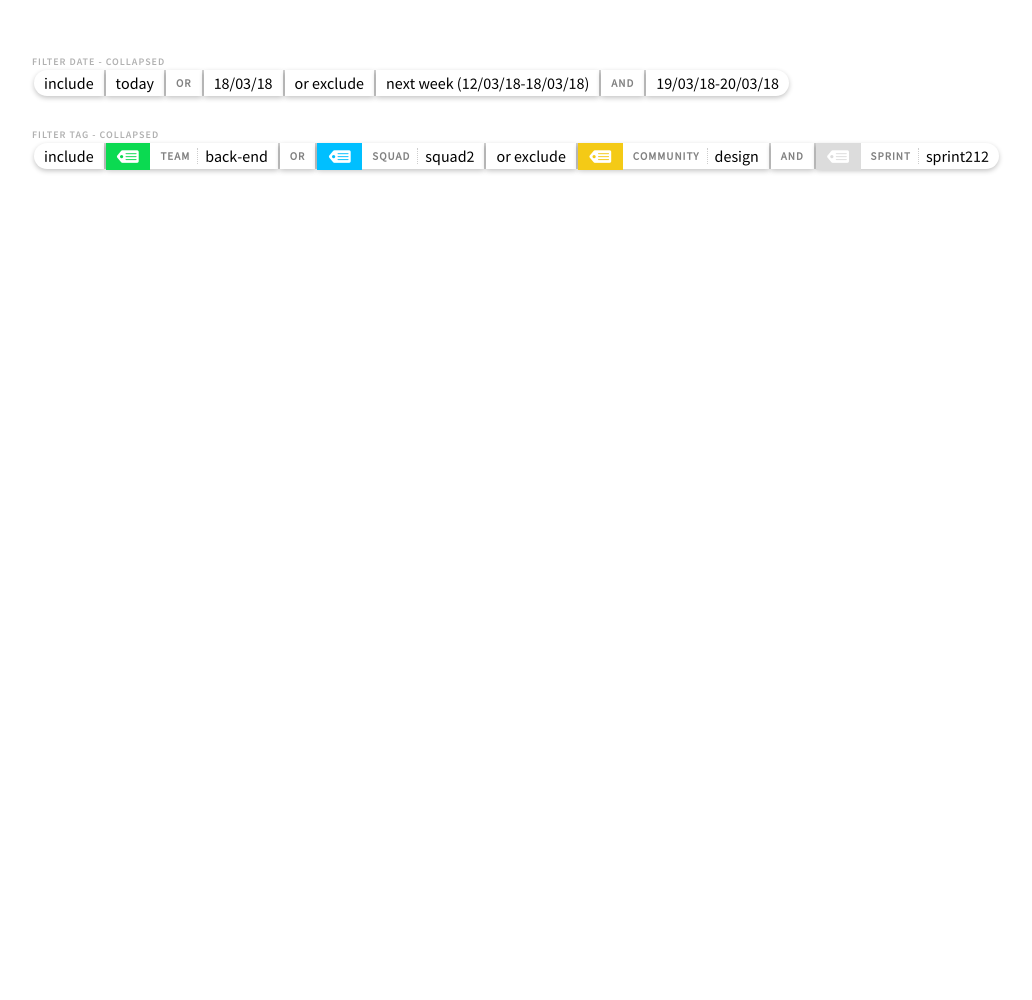
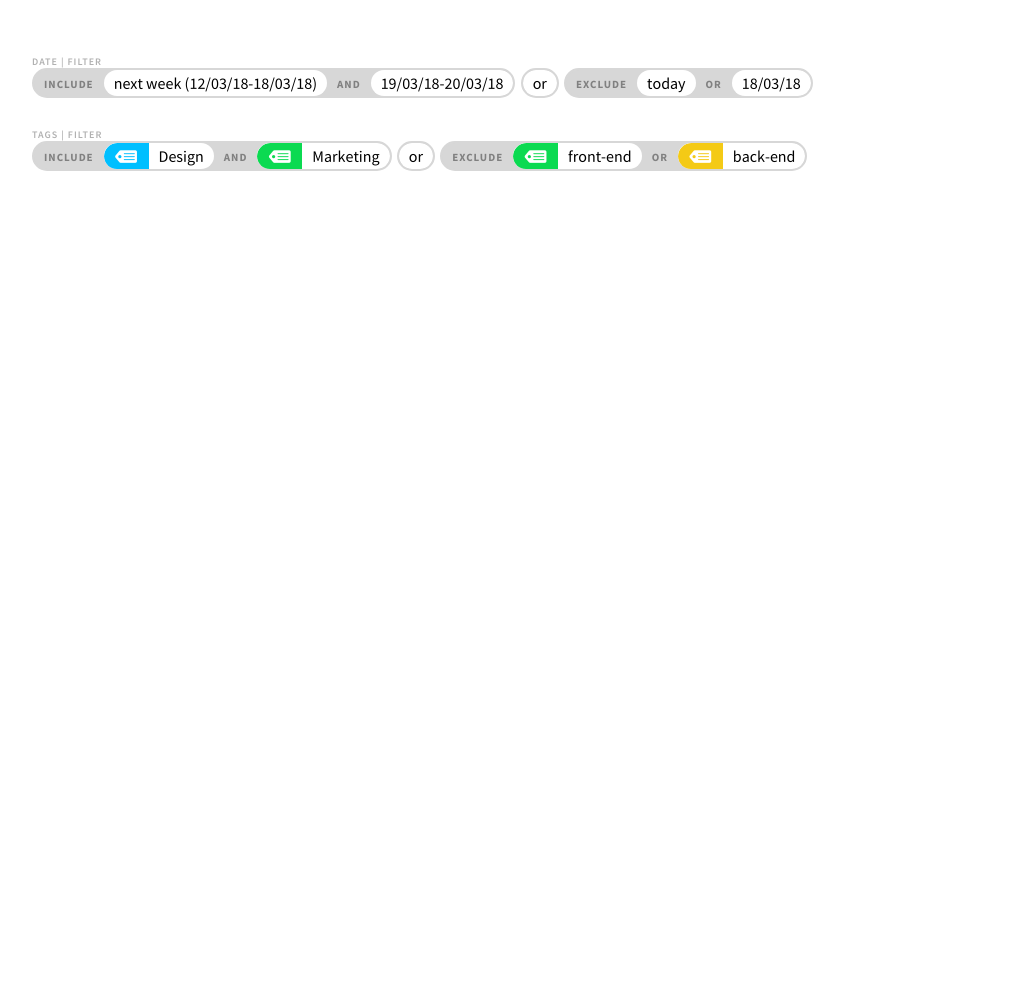
Before and after one commit to lordblendi/tracker-mockup, a Jekyll site: the page built from pages/filter.html, in a window 1280 px wide. Shown: the whole page, without its empty margins (23-1055 px from the left). Built offline with Jekyll 4.4.1, drawn with Linux system fonts in a browser that asks for light colours; nearby versions of some CDN libraries; comment, search, counter and statistics services are not loaded.

Commit message:
filter page: updated design

```diff
--- a/pages/filter.html
+++ b/pages/filter.html
@@ -7,133 +7,114 @@ permalink: /filter
 
 <div class="pmx-field">
   <div class="pmx-field__inner">
-    <div class="pmx-field__label">Filter date - collapsed</div>
+    <div class="pmx-field__label">Date | Filter</div>
     <div class="pmx-field__value">
 
-      <div class="pmx-selector pmx-selector--collapsed pmx-selector--multiSelect JS_selector" data-popid="#multiSelector-3">
-        <div class="pmx-selector__item pmx-selector__item--selected JS_selectorItem">
-          <div class="pmx-selector__block ">
-            <span class="pmx-selector__blockPart pmx-selector__blockPart--prefix">include</span>
-          </div>
+      <div class="pmx-selector pmx-selector--readonly JS_selector">
+        <div class="pmx-selector__itemSeperator">
+          <span class="pmx-selector__itemSeperatorLabel">Include</span>
         </div>
-        <span class="pmx-selector__itemSeperator"></span>
-        <div class="pmx-selector__item pmx-selector__item--selected JS_selectorItem">
-          <div class="pmx-selector__block ">
-            <span class="pmx-selector__blockPart pmx-selector__blockPart--field">today</span>
-          </div>
-        </div>
-        <span class="pmx-selector__itemSeperator"></span>
-        <div class="pmx-selector__item pmx-selector__item--selected JS_selectorItem">
-          <div class="pmx-selector__block ">
-            <span class="pmx-selector__blockPart pmx-selector__blockPart--label">or</span>
-          </div>
-        </div>
-        <span class="pmx-selector__itemSeperator"></span>
-        <div class="pmx-selector__item pmx-selector__item--selected JS_selectorItem">
-          <div class="pmx-selector__block ">
-            <span class="pmx-selector__blockPart pmx-selector__blockPart--field">18/03/18</span>
-          </div>
-        </div>
-        <span class="pmx-selector__itemSeperator"></span>
-        <div class="pmx-selector__item pmx-selector__item--selected JS_selectorItem">
-          <div class="pmx-selector__block ">
-            <span class="pmx-selector__blockPart pmx-selector__blockPart--prefix">or exclude</span>
-          </div>
-        </div>
-        <span class="pmx-selector__itemSeperator"></span>
         <div class="pmx-selector__item pmx-selector__item--selected JS_selectorItem">
           <div class="pmx-selector__block ">
             <span class="pmx-selector__blockPart pmx-selector__blockPart--field">next week (12/03/18-18/03/18)</span>
           </div>
         </div>
-        <span class="pmx-selector__itemSeperator"></span>
-        <div class="pmx-selector__item pmx-selector__item--selected JS_selectorItem">
-          <div class="pmx-selector__block ">
-            <span class="pmx-selector__blockPart pmx-selector__blockPart--label">and</span>
-          </div>
+        <div class="pmx-selector__itemSeperator">
+          <span class="pmx-selector__itemSeperatorLabel">And</span>
         </div>
-        <span class="pmx-selector__itemSeperator"></span>
         <div class="pmx-selector__item pmx-selector__item--selected JS_selectorItem">
           <div class="pmx-selector__block ">
             <span class="pmx-selector__blockPart pmx-selector__blockPart--field">19/03/18-20/03/18</span>
           </div>
         </div>
       </div>
+
+      <div class="pmx-selector pmx-selector--readonly JS_selector">
+        <div class="pmx-selector__item pmx-selector__item--selected JS_selectorItem">
+          <div class="pmx-selector__block ">
+            <span class="pmx-selector__blockPart pmx-selector__blockPart--prefix">or</span>
+          </div>
+        </div>
+      </div>
+
+      <div class="pmx-selector pmx-selector--readonly JS_selector">
+        <div class="pmx-selector__itemSeperator">
+          <span class="pmx-selector__itemSeperatorLabel">Exclude</span>
+        </div>
+        <div class="pmx-selector__item pmx-selector__item--selected JS_selectorItem">
+          <div class="pmx-selector__block ">
+            <span class="pmx-selector__blockPart pmx-selector__blockPart--field">today</span>
+          </div>
+        </div>
+        <div class="pmx-selector__itemSeperator">
+          <span class="pmx-selector__itemSeperatorLabel">Or</span>
+        </div>
+        <div class="pmx-selector__item pmx-selector__item--selected JS_selectorItem">
+          <div class="pmx-selector__block ">
+            <span class="pmx-selector__blockPart pmx-selector__blockPart--field">18/03/18</span>
+          </div>
+        </div>
+      </div>
+
     </div>
   </div>
 </div>
 
-
 <div class="pmx-field">
   <div class="pmx-field__inner">
-    <div class="pmx-field__label">Filter tag - collapsed</div>
+    <div class="pmx-field__label">Tags | Filter</div>
     <div class="pmx-field__value">
 
-      <div class="pmx-selector pmx-selector--collapsed pmx-selector--multiSelect JS_selector" data-popid="#multiSelector-3">
+      <div class="pmx-selector pmx-selector--readonly JS_selector">
+        <div class="pmx-selector__itemSeperator">
+          <span class="pmx-selector__itemSeperatorLabel">Include</span>
+        </div>
         <div class="pmx-selector__item pmx-selector__item--selected JS_selectorItem">
           <div class="pmx-selector__block ">
-            <span class="pmx-selector__blockPart pmx-selector__blockPart--prefix">include</span>
+            <span class="pmx-selector__blockPart pmx-selector__blockPart--prefix" style="background-color: #00BFFF; color: #FFF;">ग़</span>
+            <span class="pmx-selector__blockPart pmx-selector__blockPart--field">Design</span>
           </div>
         </div>
-        <span class="pmx-selector__itemSeperator"></span>
+        <div class="pmx-selector__itemSeperator">
+          <span class="pmx-selector__itemSeperatorLabel">And</span>
+        </div>
         <div class="pmx-selector__item pmx-selector__item--selected JS_selectorItem">
           <div class="pmx-selector__block ">
-            <span class="pmx-selector__blockPart pmx-selector__blockPart--prefix" style="background-color: #0bda51; color: #FFF;">ग़</span>
-            <span class="pmx-selector__blockSeperator"></span>
-            <span class="pmx-selector__blockPart pmx-selector__blockPart--label">team</span>
-            <span class="pmx-selector__blockSeperator"></span>
+            <span class="pmx-selector__blockPart pmx-selector__blockPart--prefix" style="background-color: #0BDA51; color: #FFF;">ग़</span>
+            <span class="pmx-selector__blockPart pmx-selector__blockPart--field">Marketing</span>
+          </div>
+        </div>
+      </div>
+
+      <div class="pmx-selector pmx-selector--readonly JS_selector">
+        <div class="pmx-selector__item pmx-selector__item--selected JS_selectorItem">
+          <div class="pmx-selector__block ">
+            <span class="pmx-selector__blockPart pmx-selector__blockPart--prefix">or</span>
+          </div>
+        </div>
+      </div>
+
+      <div class="pmx-selector pmx-selector--readonly JS_selector">
+        <div class="pmx-selector__itemSeperator">
+          <span class="pmx-selector__itemSeperatorLabel">Exclude</span>
+        </div>
+        <div class="pmx-selector__item pmx-selector__item--selected JS_selectorItem">
+          <div class="pmx-selector__block ">
+            <span class="pmx-selector__blockPart pmx-selector__blockPart--prefix" style="background-color: #0BDA51; color: #FFF;">ग़</span>
+            <span class="pmx-selector__blockPart pmx-selector__blockPart--field">front-end</span>
+          </div>
+        </div>
+        <div class="pmx-selector__itemSeperator">
+          <span class="pmx-selector__itemSeperatorLabel">Or</span>
+        </div>
+        <div class="pmx-selector__item pmx-selector__item--selected JS_selectorItem">
+          <div class="pmx-selector__block ">
+            <span class="pmx-selector__blockPart pmx-selector__blockPart--prefix" style="background-color: #F4CA16; color: #FFF;">ग़</span>
             <span class="pmx-selector__blockPart pmx-selector__blockPart--field">back-end</span>
           </div>
         </div>
-        <span class="pmx-selector__itemSeperator"></span>
-        <div class="pmx-selector__item pmx-selector__item--selected JS_selectorItem">
-          <div class="pmx-selector__block ">
-            <span class="pmx-selector__blockPart pmx-selector__blockPart--label">or</span>
-          </div>
-        </div>
-        <span class="pmx-selector__itemSeperator"></span>
-        <div class="pmx-selector__item pmx-selector__item--selected JS_selectorItem">
-          <div class="pmx-selector__block ">
-            <span class="pmx-selector__blockPart pmx-selector__blockPart--prefix" style="background-color: #00bfff; color: #FFF;">ग़</span>
-            <span class="pmx-selector__blockSeperator"></span>
-            <span class="pmx-selector__blockPart pmx-selector__blockPart--label">squad</span>
-            <span class="pmx-selector__blockSeperator"></span>
-            <span class="pmx-selector__blockPart pmx-selector__blockPart--field">squad2</span>
-          </div>
-        </div>
-        <span class="pmx-selector__itemSeperator"></span>
-        <div class="pmx-selector__item pmx-selector__item--selected JS_selectorItem">
-          <div class="pmx-selector__block ">
-            <span class="pmx-selector__blockPart pmx-selector__blockPart--prefix">or exclude</span>
-          </div>
-        </div>
-        <span class="pmx-selector__itemSeperator"></span>
-        <div class="pmx-selector__item pmx-selector__item--selected JS_selectorItem">
-          <div class="pmx-selector__block ">
-            <span class="pmx-selector__blockPart pmx-selector__blockPart--prefix" style="background-color: #f4ca16; color: #FFF;">ग़</span>
-            <span class="pmx-selector__blockSeperator"></span>
-            <span class="pmx-selector__blockPart pmx-selector__blockPart--label">community</span>
-            <span class="pmx-selector__blockSeperator"></span>
-            <span class="pmx-selector__blockPart pmx-selector__blockPart--field">design</span>
-          </div>
-        </div>
-        <span class="pmx-selector__itemSeperator"></span>
-        <div class="pmx-selector__item pmx-selector__item--selected JS_selectorItem">
-          <div class="pmx-selector__block ">
-            <span class="pmx-selector__blockPart pmx-selector__blockPart--label">and</span>
-          </div>
-        </div>
-        <span class="pmx-selector__itemSeperator"></span>
-        <div class="pmx-selector__item pmx-selector__item--selected JS_selectorItem">
-          <div class="pmx-selector__block ">
-            <span class="pmx-selector__blockPart pmx-selector__blockPart--prefix" style="background-color: #dcdcdc; color: #FFF;">ग़</span>
-            <span class="pmx-selector__blockSeperator"></span>
-            <span class="pmx-selector__blockPart pmx-selector__blockPart--label">sprint</span>
-            <span class="pmx-selector__blockSeperator"></span>
-            <span class="pmx-selector__blockPart pmx-selector__blockPart--field">sprint212</span>
-          </div>
-        </div>
       </div>
+
     </div>
   </div>
 </div>
```
